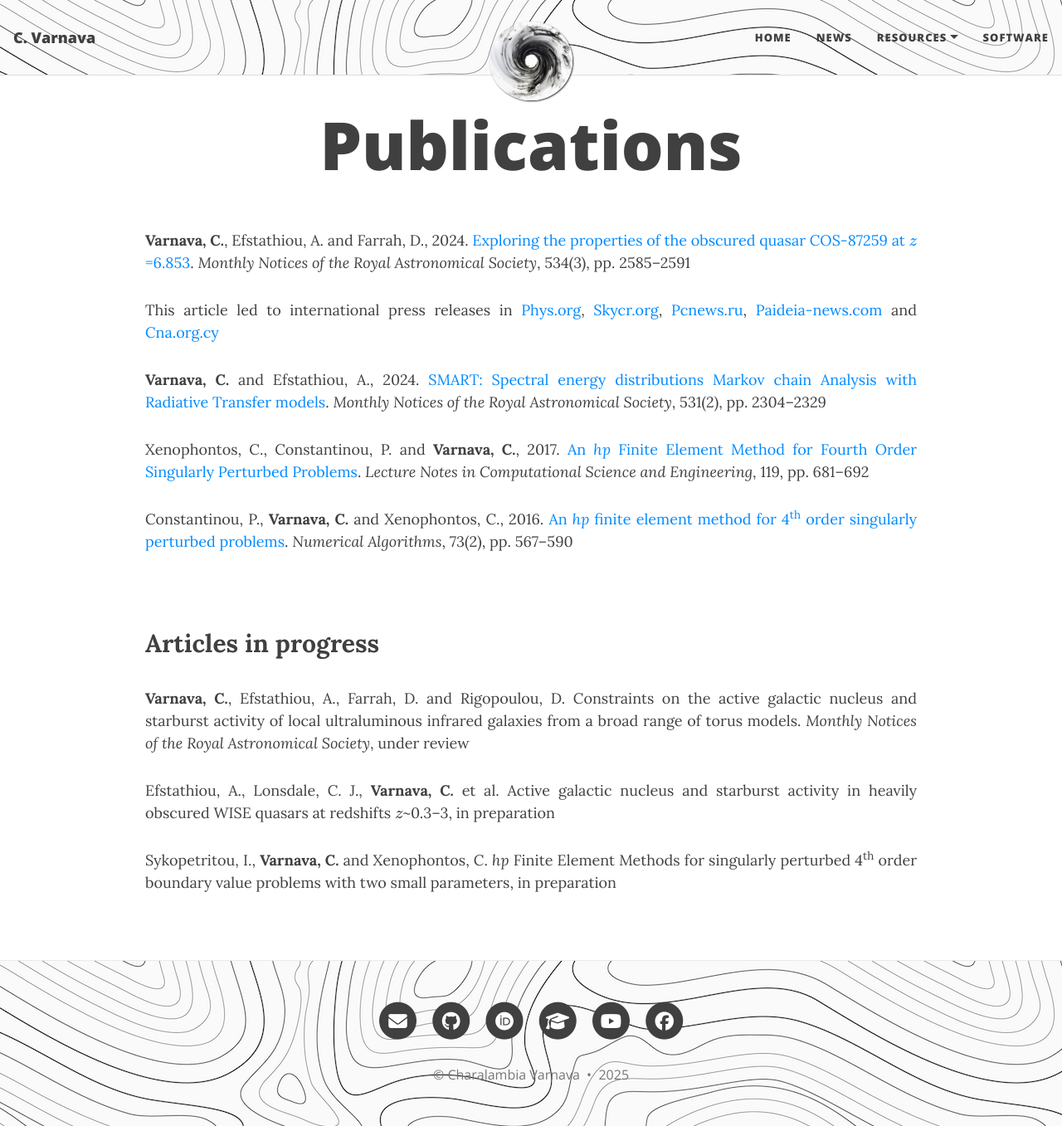
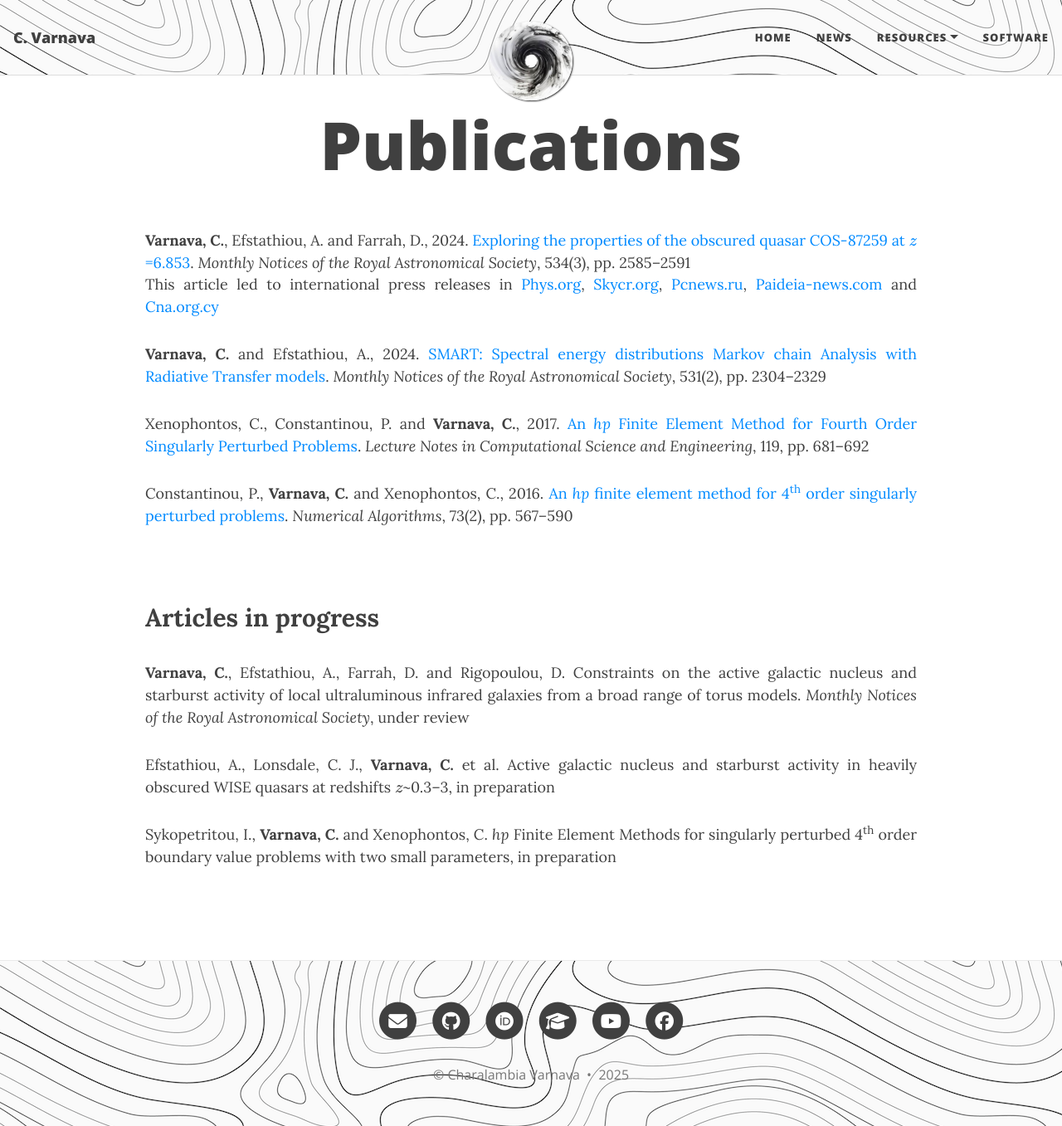
Before and after one commit to ch-var/ch-var.github.io, a Jekyll site: the page built from publications.html, in a window 1280 px wide and 1357 px high. Shown: the whole window at 83% size. Built offline with Jekyll 4.4.1, drawn with Linux system fonts in a browser that asks for light colours; formulas are drawn with MathJax 3.

Commit message:
Update publications.html

```diff
--- a/publications.html
+++ b/publications.html
@@ -21,8 +21,8 @@ mathjax: true
   }
 </style>
 
-<p align='justify'><b>Varnava, C.</b>, Efstathiou, A. and Farrah, D., 2024. <a href="https://doi.org/10.1093/mnras/stae2221">Exploring the properties of the obscured quasar COS-87259 at \(z\)=6.853</a>. <i>Monthly Notices of the Royal Astronomical Society</i>, 534(3), pp. 2585–2591</p>
-<p align='justify' style="margin-top: 1px;">This article led to international press releases in <a href="https://phys.org/news/2024-10-astronomers-explore-properties-obscured-hyperluminous.html">Phys.org</a>, <a href="https://skycr.org/2024/10/21/exploran-las-propiedades-de-un-cuasar-hiperluminoso-oscurecido/">Skycr.org</a>, <a href="https://pcnews.ru/news/astronomy_obnaruzili_sverhmassivnuu_cernuu_dyru_v_centre_galaktiki_cos_87259-1530160.html#gsc.tab=0">Pcnews.ru</a>, <a href="https://paideia-news.com/panepistimio-frederick/2024/11/11/ereynitria-toy-eyropaikoy-panepistimioy-meleta-ena-protogono-yperfoteino-kbazar">Paideia-news.com</a> and <a href="https://www.cna.org.cy/press-release/article/7556971/anakoinosi-typoy-evropaiko-panepistimio-kyproy">Cna.org.cy</a></p>
+<p align='justify' style="margin-bottom: -1px;"><b>Varnava, C.</b>, Efstathiou, A. and Farrah, D., 2024. <a href="https://doi.org/10.1093/mnras/stae2221">Exploring the properties of the obscured quasar COS-87259 at \(z\)=6.853</a>. <i>Monthly Notices of the Royal Astronomical Society</i>, 534(3), pp. 2585–2591</p>
+<p align='justify' style="margin-top: -1px;">This article led to international press releases in <a href="https://phys.org/news/2024-10-astronomers-explore-properties-obscured-hyperluminous.html">Phys.org</a>, <a href="https://skycr.org/2024/10/21/exploran-las-propiedades-de-un-cuasar-hiperluminoso-oscurecido/">Skycr.org</a>, <a href="https://pcnews.ru/news/astronomy_obnaruzili_sverhmassivnuu_cernuu_dyru_v_centre_galaktiki_cos_87259-1530160.html#gsc.tab=0">Pcnews.ru</a>, <a href="https://paideia-news.com/panepistimio-frederick/2024/11/11/ereynitria-toy-eyropaikoy-panepistimioy-meleta-ena-protogono-yperfoteino-kbazar">Paideia-news.com</a> and <a href="https://www.cna.org.cy/press-release/article/7556971/anakoinosi-typoy-evropaiko-panepistimio-kyproy">Cna.org.cy</a></p>
 <p align='justify'><b>Varnava, C.</b> and Efstathiou, A., 2024. <a href="https://doi.org/10.1093/mnras/stae1141">SMART: Spectral energy distributions Markov chain Analysis with Radiative Transfer models</a>. <i>Monthly Notices of the Royal Astronomical Society</i>, 531(2), pp. 2304–2329</p>
 <p align='justify'>Xenophontos, C., Constantinou, P. and <b>Varnava, C.</b>, 2017. <a href="https://doi.org/10.1007/978-3-319-65870-4_49">An <i>hp</i> Finite Element Method for Fourth Order Singularly Perturbed Problems</a>. <i>Lecture Notes in Computational Science and Engineering</i>, 119, pp. 681–692</p>
 <p align='justify'>Constantinou, P., <b>Varnava, C.</b> and Xenophontos, C., 2016. <a href="https://doi.org/10.1007/s11075-016-0108-9">An <i>hp</i> finite element method for 4<sup>th</sup> order singularly perturbed problems</a>. <i>Numerical Algorithms</i>, 73(2), pp. 567–590</p>
```
